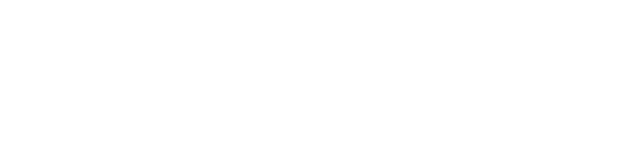
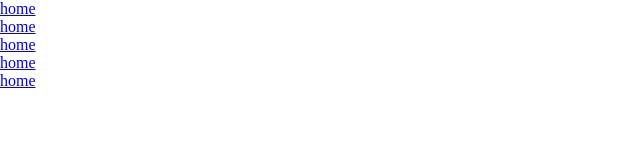
Before and after one commit to ezomoza/53800, a plain HTML site: page index.html in a window 1280 px wide. Shown: the whole page, without its empty margins (0-640 px from the left). Drawn offline with Linux system fonts and the light colour scheme.

Commit message:
ingreso header con el reseteo

```diff
--- a/index.html
+++ b/index.html
@@ -7,6 +7,16 @@
   <title>clase github</title>
 </head>
 <body>
-
+  <header>
+    <nav>
+      <ul>
+        <li><a href="#">home</a></li>
+        <li><a href="#">home</a></li>
+        <li><a href="#">home</a></li>
+        <li><a href="#">home</a></li>
+        <li><a href="#">home</a></li>
+      </ul>
+    </nav>
+  </header>
 </body>
 </html>
--- a/style.css
+++ b/style.css
@@ -0,0 +1,4 @@
+* {
+  margin: 0;
+  padding: 0;
+}
```
